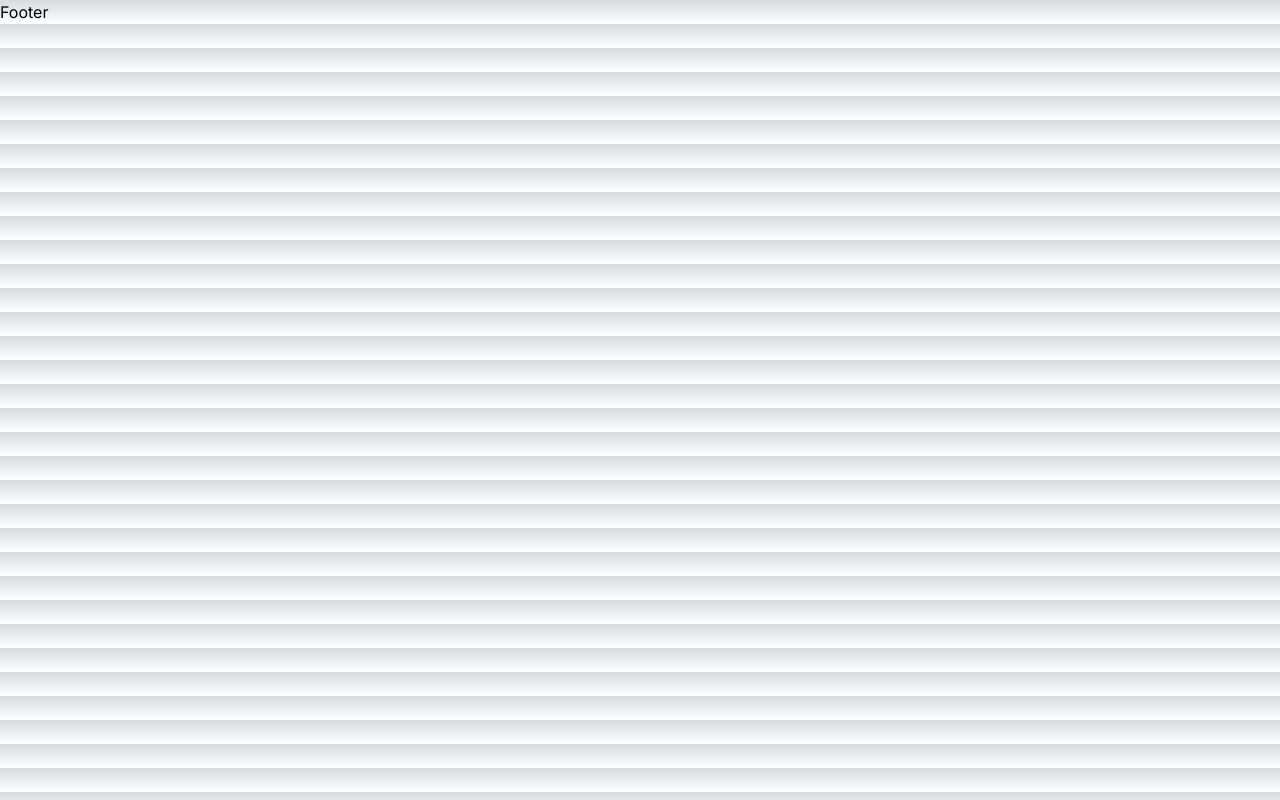
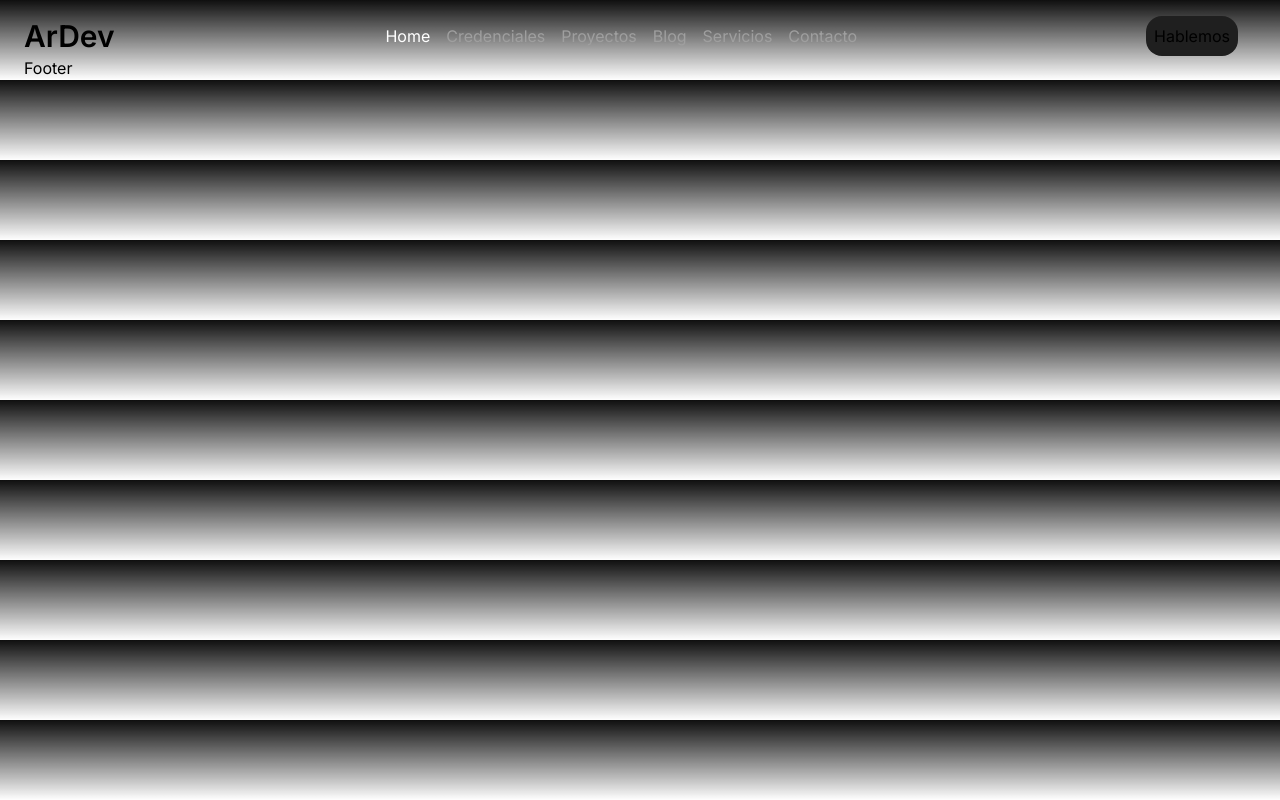
Before and after one commit to Ariff-dev/Portfolio-ariff, a Next.js app: page / in a window 1280 px wide. Built offline with nearby package versions, Linux system fonts and the light colour scheme.

Commit message:
feature: Navbar component completed| Task: Connect the menu links.

```diff
--- a/src/app/layout.tsx
+++ b/src/app/layout.tsx
@@ -1,8 +1,8 @@
 import type { Metadata } from 'next'
 import { Inter } from 'next/font/google'
-import './globals.css'
 import { Navbar } from '@/components/ui/navbar/Navbar'
 import { Footer } from '@/components/ui/footer/Footer'
+import './globals.css'
 
 const inter = Inter({ subsets: ['latin'] })
 
@@ -18,7 +18,7 @@ export default function RootLayout({
 }>) {
   return (
     <html lang='es'>
-      <body className={inter.className}>
+      <body className={`${inter.className} mx-6  bg-color-bg`}>
         <Navbar />
         {children}
         <Footer />
--- a/src/components/ui/navbar/Navbar.tsx
+++ b/src/components/ui/navbar/Navbar.tsx
@@ -1,3 +1,56 @@
+'use client'
+
+import { useState } from 'react'
+import { IoMenu } from 'react-icons/io5'
+import { IoCloseSharp } from 'react-icons/io5'
+
 export const Navbar = () => {
-  return <nav></nav>
+  const [isOpen, setIsOpen] = useState(false)
+
+  const isMenuOpen = () => {
+    setIsOpen(!isOpen)
+  }
+
+  return (
+    <nav className='flex items-center justify-between pt-4'>
+      <div className=''>
+        <p className='font-semibold text-3xl'>ArDev</p>
+      </div>
+      <div className=' md:hidden' onClick={isMenuOpen}>
+        <IoMenu size={32} />
+      </div>
+      <div
+        className={
+          isOpen
+            ? 'fixed right-0 top-0 p-4 bg-color-bg w-1/2 min-h-screen ease-in duration-300 transition-all'
+            : 'fixed right-[-1000px]'
+        }
+      >
+        <div className='flex justify-end ' onClick={isMenuOpen}>
+          <IoCloseSharp size={32} />
+        </div>
+        <ul className='flex flex-col gap-4 text-color-text-sub'>
+          <li className='text-white underline decoration-1'>Home</li>
+          <li>Credenciales</li>
+          <li>Proyectos</li>
+          <li>Blog</li>
+          <li>Servicios</li>
+          <li>Contacto</li>
+        </ul>
+      </div>
+      <div className='hidden md:flex'>
+        <ul className='flex items-center gap-4 text-color-text-sub'>
+          <li className='text-white'>Home</li>
+          <li>Credenciales</li>
+          <li>Proyectos</li>
+          <li>Blog</li>
+          <li>Servicios</li>
+          <li>Contacto</li>
+        </ul>
+      </div>
+      <div className='md:flex items-center justify-center w-32  hidden'>
+        <p className='bg-color-bg-secundary  rounded-2xl p-2'>Hablemos</p>
+      </div>
+    </nav>
+  )
 }
--- a/tailwind.config.ts
+++ b/tailwind.config.ts
@@ -9,11 +9,14 @@ const config: Config = {
   theme: {
     extend: {
       colors: {
-        'color-bg': '##0F0F0F',
+        'color-bg': '#0F0F0F',
         'color-bg-secundary': '#1f1f1f',
         'color-text-sub': '#9f9f9f',
         'color-title-sub': '##BCBCBC',
         'primary-title-page': '#FF5733',
+      },
+      container: {
+        center: true,
       },
     },
   },
```
